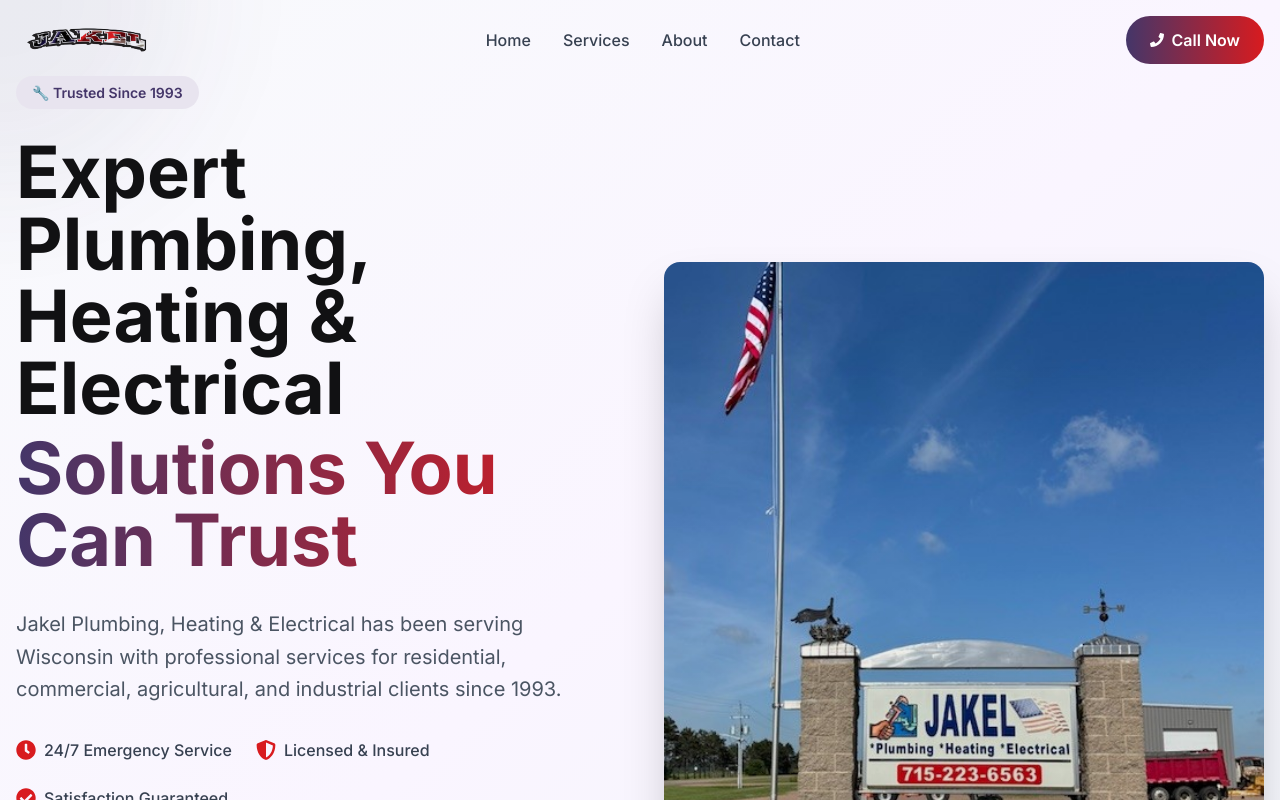
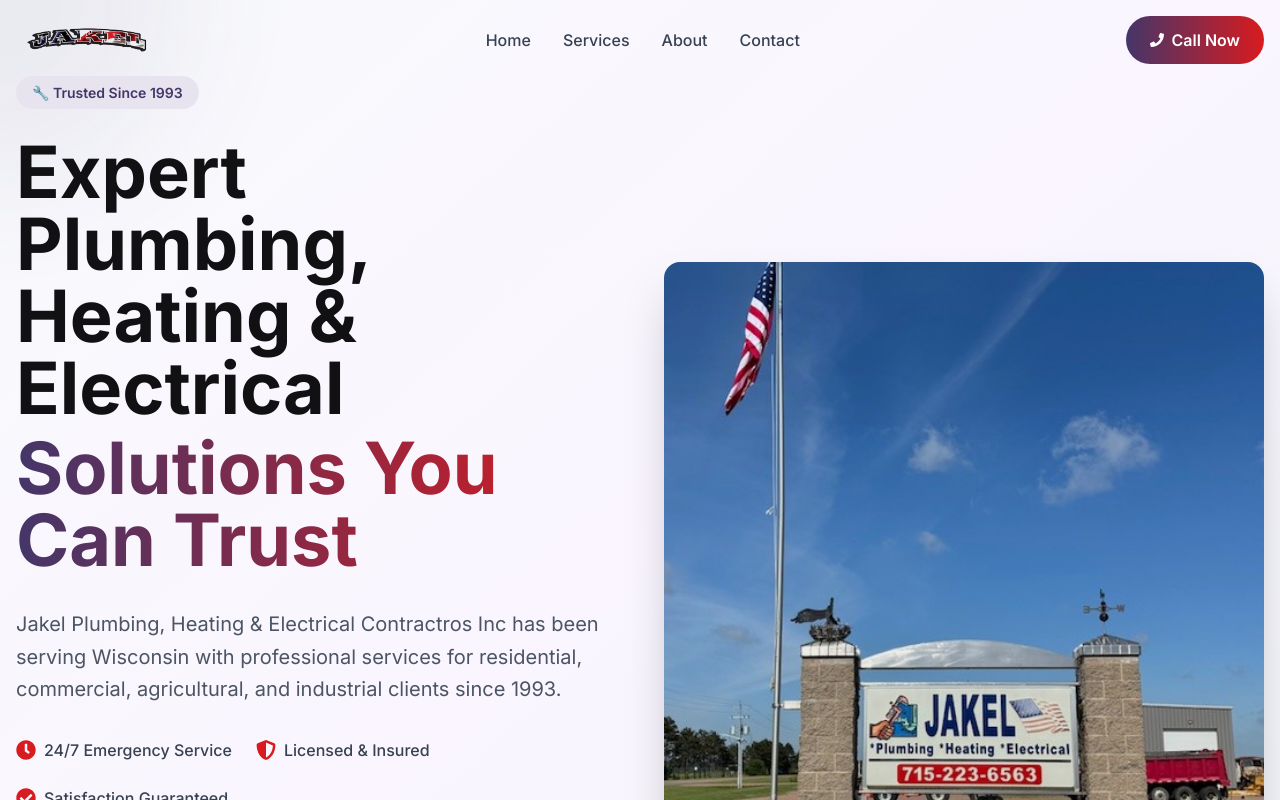
Before and after one commit to Computer-TR/JakelPlumbing-Website, a Next.js app: page / in a window 1280 px wide. Shown: the top 800 px of the page. Built offline with nearby package versions, Linux system fonts and the light colour scheme.

Commit message:
Update Hero.tsx

```diff
--- a/src/components/sections/Hero.tsx
+++ b/src/components/sections/Hero.tsx
@@ -176,7 +176,7 @@
             </h1>
 
             <p className="text-xl text-gray-600 leading-relaxed">
-              Jakel Plumbing, Heating & Electrical has been serving Wisconsin with professional services for residential, commercial, agricultural, and industrial clients since 1993.
+              Jakel Plumbing, Heating & Electrical Contractros Inc has been serving Wisconsin with professional services for residential, commercial, agricultural, and industrial clients since 1993.
             </p>
 
             <div className="flex flex-wrap gap-6">
```
